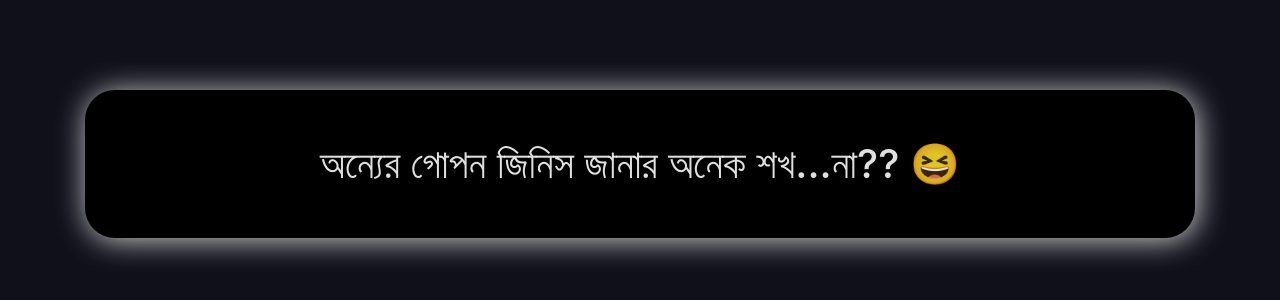
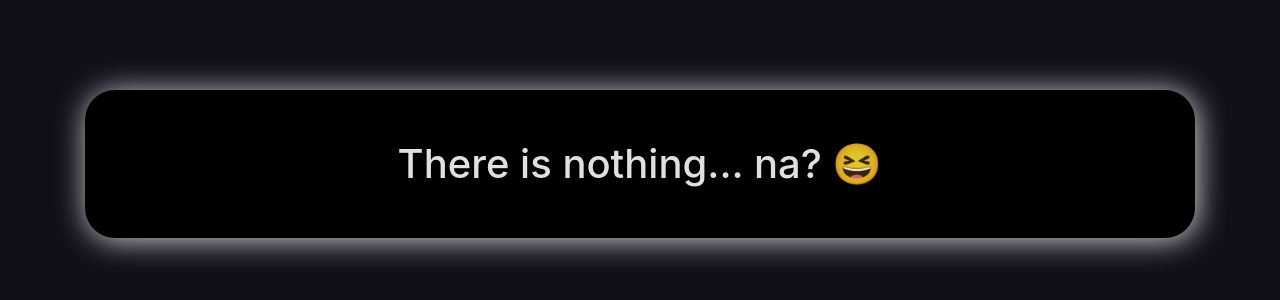
Before and after one commit to shounaksarker/pin-matcher, a plain HTML site: page secretDoor.html in a window 1280 px wide. Shown: the part 240-540 px from the top of the page. Drawn offline with nearby package versions, Linux system fonts and the light colour scheme.

Commit message:
Update secretDoor.html

```diff
--- a/secretDoor.html
+++ b/secretDoor.html
@@ -10,7 +10,7 @@
 <body>
     <main class="secret">
         <div class="container">
-            <h1>অন্যের গোপন জিনিস জানার অনেক শখ...না?? 😆</h1>
+            <h1>There is nothing... na? 😆</h1>
         </div>
     </main>
 </body>
```
